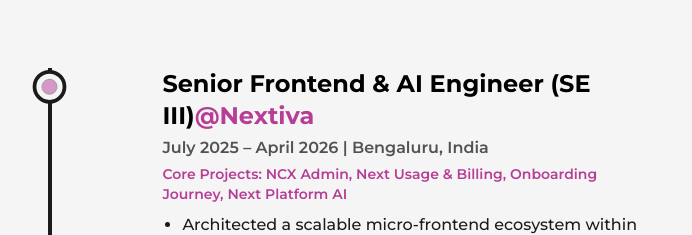
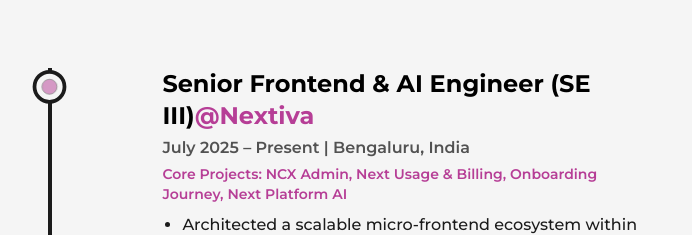
Before and after one commit to sabhareesh1009/portfolio, a Next.js app: page /about in a window 1280 px wide. Shown: the part 3780-4015 px from the top of the page, without its empty margins (244-936 px from the left). Built offline with nearby package versions, Linux system fonts and the light colour scheme.

Commit message:
Updated the experience

```diff
--- a/src/components/Experience.js
+++ b/src/components/Experience.js
@@ -91,7 +91,7 @@ const Experience = () => {
             position="Senior Frontend & AI Engineer (SE III)"
             company="Nextiva"
             companyLink="https://www.nextiva.com"
-            time="July 2025 – April 2026"
+            time="July 2025 – Present"
             address="Bengaluru, India"
             projects="NCX Admin, Next Usage & Billing, Onboarding Journey, Next Platform AI"
             highlights={[
```
